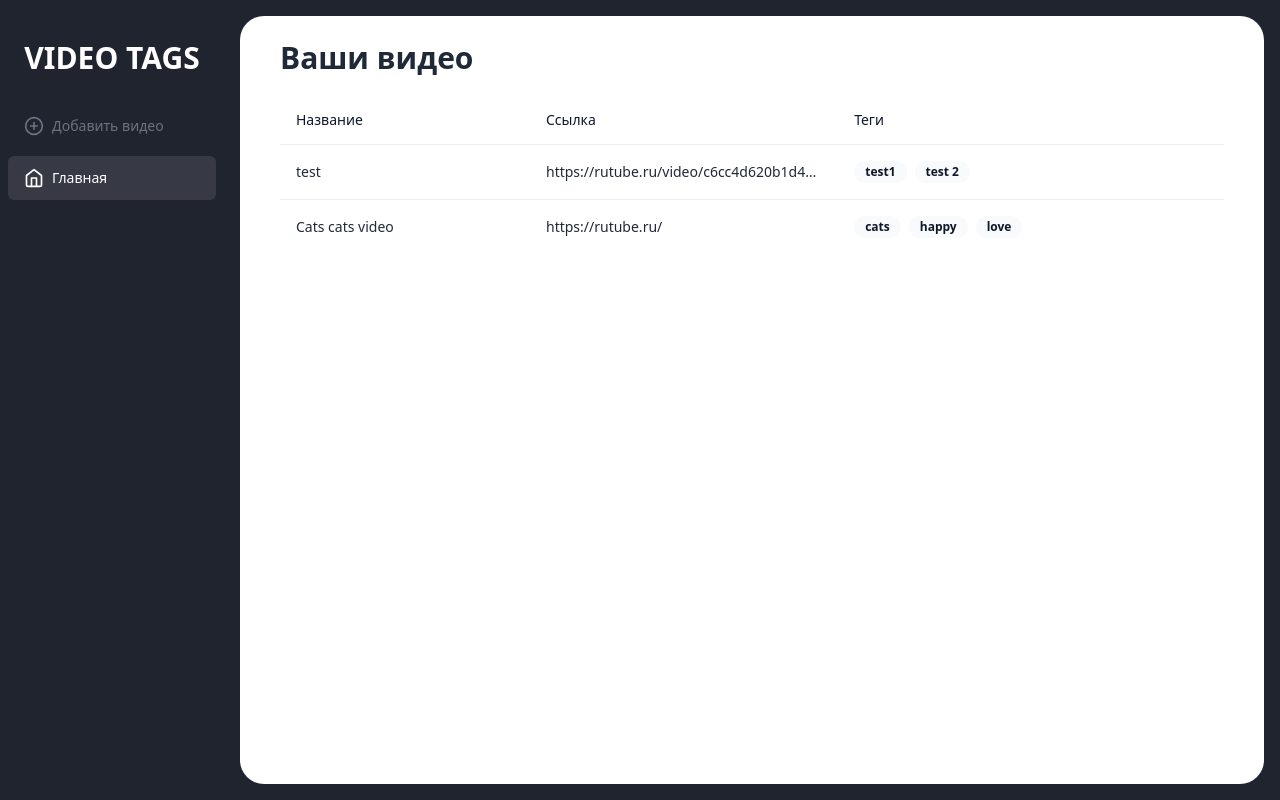
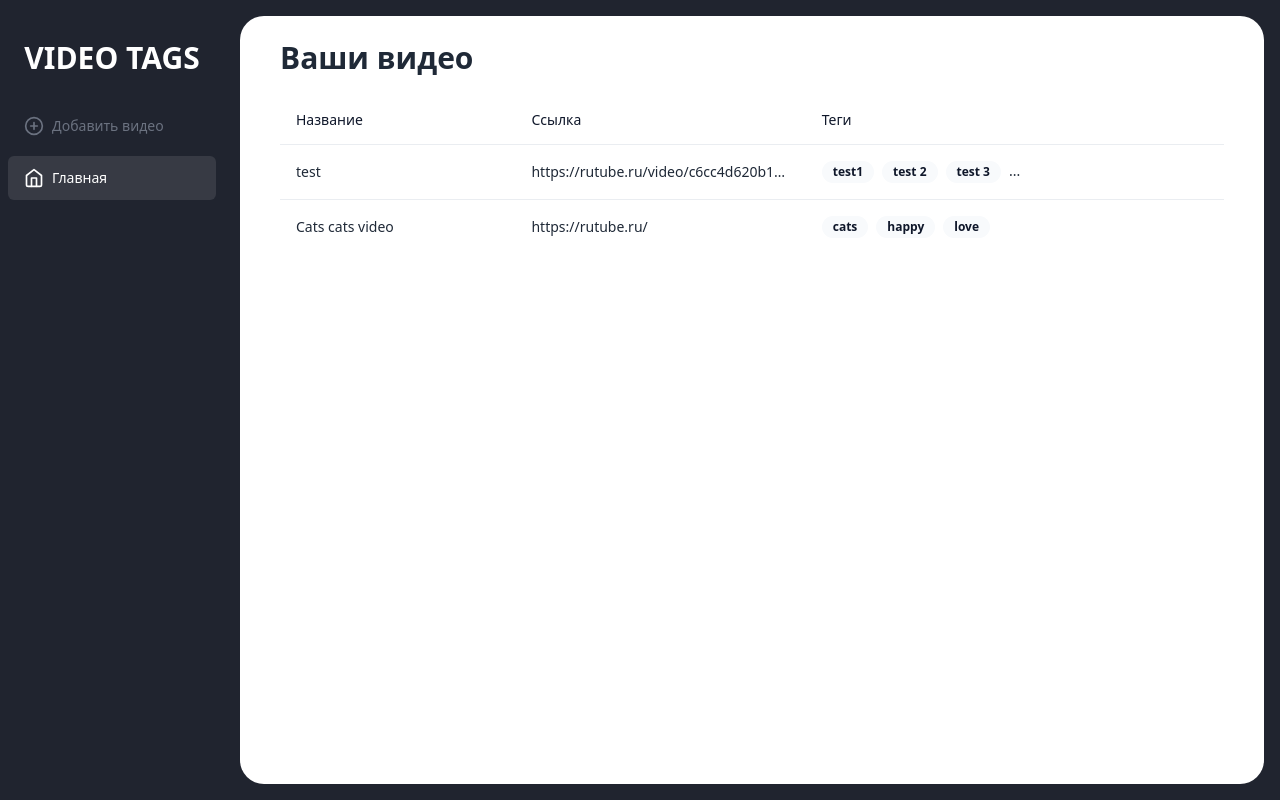
Before and after one commit to banzai-team/video-tagger, a React (Vite) app in the folder frontend/: page / in a window 1280 px wide. Built offline with nearby package versions, Linux system fonts and the light colour scheme.

Commit message:
Show first 3 tags

```diff
--- a/frontend/src/pages/MainPage/MainPage.tsx
+++ b/frontend/src/pages/MainPage/MainPage.tsx
@@ -1,4 +1,3 @@
-import React from 'react';
 import EmptyView from "@/components/EmptyView";
 import {Button} from "@/components/ui/button.tsx";
 import {Plus} from "lucide-react";
@@ -19,7 +18,7 @@ const MainPage: React.FC = () => {
     const data: VideoDataItem[] = [{
         id: '0',
         name: "test",
-        tags: ["test1", "test 2"],
+        tags: ["test1", "test 2", "test 3", "test 4"],
         source: 'https://rutube.ru/video/c6cc4d620b1d4338901770a44b3e82f4/'
     },{
         id: '1',
--- a/frontend/src/pages/MainPage/components/VideoTable.tsx
+++ b/frontend/src/pages/MainPage/components/VideoTable.tsx
@@ -1,4 +1,3 @@
-import React from 'react';
 import {VideoDataItem} from "@/pages/MainPage/MainPage.tsx";
 import {Table, TableBody, TableCell, TableHead, TableHeader, TableRow} from "@/components/ui/table";
 import {Routes} from "@/Router";
@@ -9,6 +8,20 @@ type VideoTableProps = {
 };
 
 const VideoTable: React.FC<VideoTableProps> = ({data}) => {
+    const croppedTags = (tags) => {
+        const items = tags.length > 3 ? tags.slice(0, 3) : tags
+        const ellipsis = tags.length > 3 ? '...' : ''
+
+        return <>
+            {items.map(item => (
+                <Badge className="text-xs whitespace-nowrap" variant='default'>
+                    {item}
+                </Badge>)
+            )}
+            {ellipsis}
+        </>
+    }
+
     return (
         <Table>
             <TableHeader>
@@ -19,7 +32,7 @@ const VideoTable: React.FC<VideoTableProps> = ({data}) => {
             <TableBody>
                 {data.map((item) => (
                     <TableRow key={`video-${item.id}`}>
-                        <TableCell className="max-w-48 w-max">
+                        <TableCell className="max-w-48 w-max overflow-hidden text-ellipsis whitespace-nowrap">
                             <a href={`${Routes.Video}/${item.id}`} className="font-medium">
                                 {item.name}
                             </a>
@@ -34,11 +47,7 @@ const VideoTable: React.FC<VideoTableProps> = ({data}) => {
                             </a>
                         </TableCell>
                         <TableCell className="flex gap-2">
-                            {item.tags.map(item => (
-                                <Badge className="text-xs whitespace-nowrap" variant='default'>
-                                    {item}
-                                </Badge>)
-                            )}
+                            {croppedTags(item.tags)}
                         </TableCell>
                     </TableRow>
                 ))}
```
